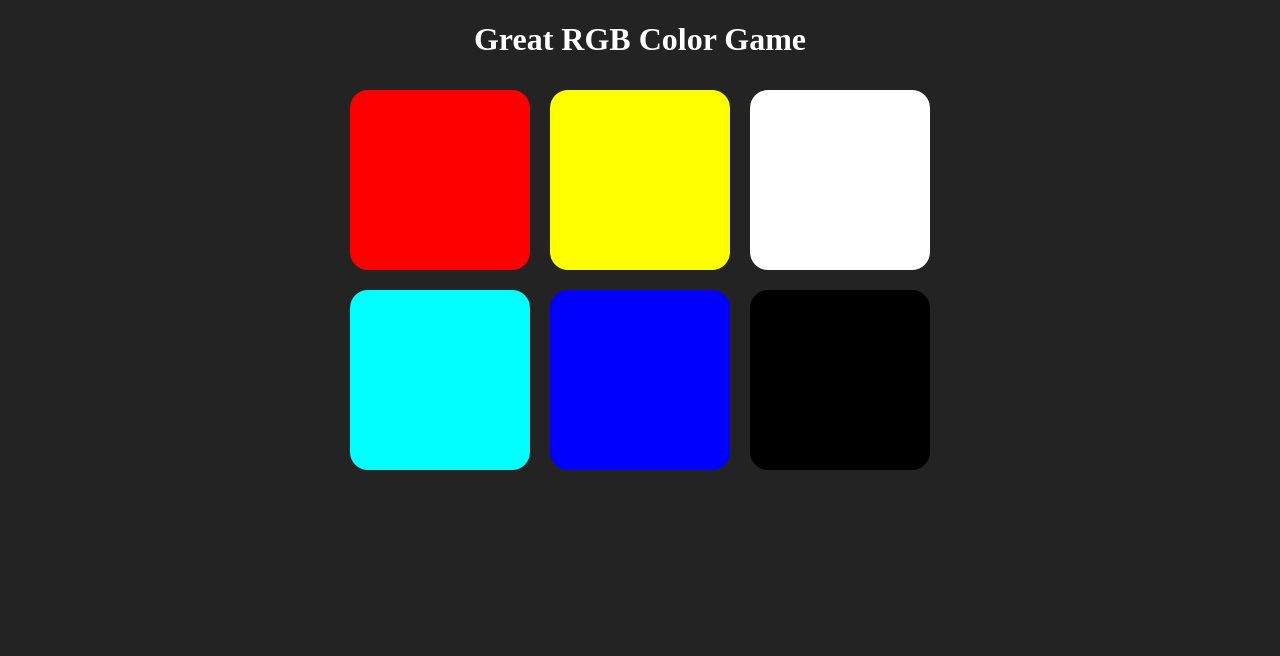
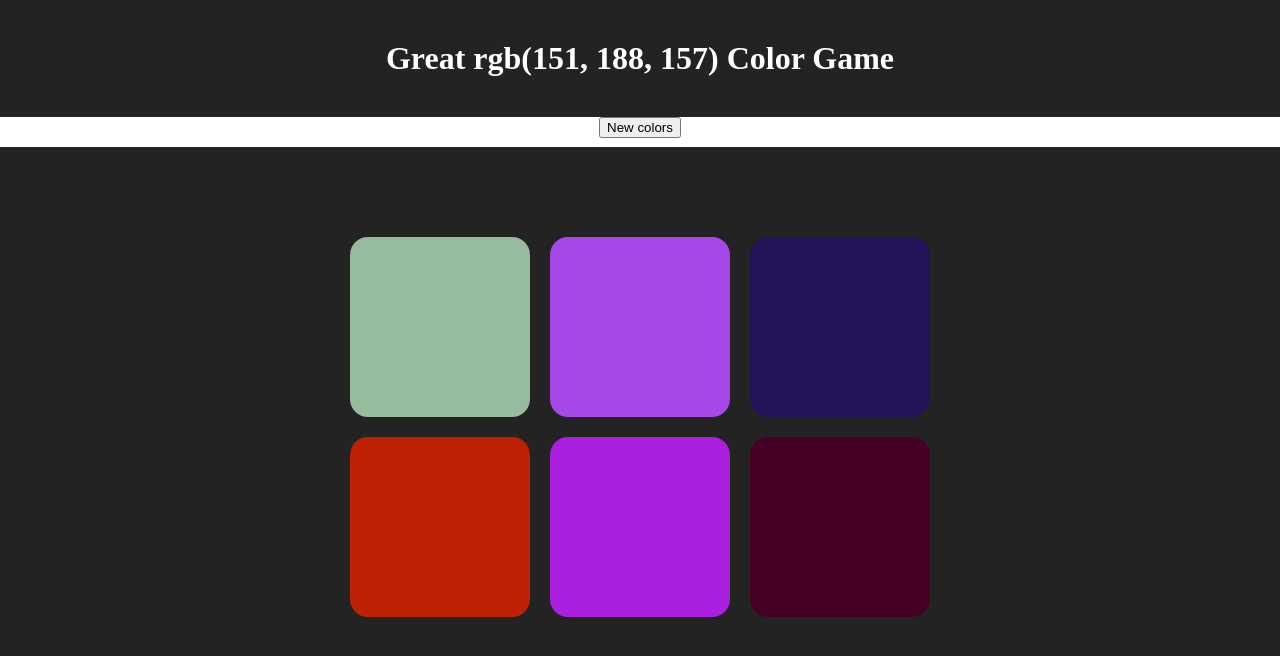
Before and after one commit to Ventore/projectOne, a plain HTML site: page index.html in a window 1280 px wide. Drawn offline with Linux system fonts and the light colour scheme.

Commit message:
Add game logic and random color function

```diff
--- a/index.html
+++ b/index.html
@@ -8,7 +8,12 @@
   </head>
   <body>
 
-  <h1>Great <span>RGB</span> Color Game</h1>
+  <h1>Great <span id="colorDisplay">RGB</span> Color Game</h1>
+
+  <div id="stripe">
+    <button type="button" id="reset">New colors</button>
+    <span id="message"></span>
+  </div>
 
   <div id="container">
     <div class="square"></div>
--- a/main.js
+++ b/main.js
@@ -1,14 +1,66 @@
-var colors = [
-  "rgb(255, 0, 0)",
-  "rgb(255, 255, 0)",
-  "rgb(255, 255, 255)",
-  "rgb(0, 255, 255)",
-  "rgb(0, 0, 255)",
-  "rgb(0, 0, 0)"
-];
+var colors = generateRandomColors(6);
 
 var squares = document.querySelectorAll('.square');
+var pickedColor = pickColor();
+var colorDisplay = document.getElementById("colorDisplay");
+var messageDisplay = document.getElementById("message");
+var h1 = document.querySelector("h1");
+var resetButton = document.querySelector("#reset");
+
+resetButton.addEventListener("click", function() {
+  colors = generateRandomColors(6);
+  pickedColor = pickColor();
+  resetButton.textContent = "New Colors";
+  messageDisplay.textContent = "";
+  h1.style.background = "#232323";
+  colorDisplay.textContent = pickedColor;
+  for(var i = 0; i < squares.length; i++) {
+    squares[i].style.background = colors[i];
+  }
+});
+
+colorDisplay.textContent = pickedColor;
 
 for (var i = 0; i < squares.length; i++) {
+  // Add intial colors to squares
   squares[i].style.background = colors[i];
+  // Add Event Listeners to squares
+  squares[i].addEventListener("click", function() {
+    var clickedColor = this.style.background;
+    if (clickedColor === pickedColor) {
+      messageDisplay.textContent = "Correct!"
+      changeColors(clickedColor);
+      resetButton.textContent = "Play again?"
+      h1.style.background = clickedColor;
+    } else {
+      this.style.background = "#232323";
+      messageDisplay.textContent = "Try Again"
+    }
+  });
+};
+
+function generateRandomColors(num) {
+  var arr = [];
+  for(var i = 0; i < num; i++) {
+    arr.push(randomColor());
+  }
+  return arr;
 }
+
+function randomColor() {
+  var r = Math.floor(Math.random() * 256);
+  var g = Math.floor(Math.random() * 256);
+  var b = Math.floor(Math.random() * 256);
+  return "rgb(" + r + ", " + g + ", " + b + ")"
+}
+
+function changeColors(color) {
+  for (var i = 0; i < squares.length; i++) {
+    squares[i].style.background = color
+  }
+}
+
+function pickColor() {
+  var random = Math.floor(Math.random() * colors.length)
+  return colors[random];
+}
--- a/style.css
+++ b/style.css
@@ -1,10 +1,13 @@
 body {
   background-color: #232323;
+  margin: 0;
 }
 
 h1 {
   color: white;
   text-align: center;
+  margin: 0;
+  padding: 40px;
 }
 
 #container {
@@ -13,10 +16,17 @@ h1 {
 }
 
 .square {
-  background-color: pink;
   width: 30%;
   margin: 1.66%;
   padding-bottom: 30%;
   float: left;
   border-radius: 10%;
 }
+
+#stripe {
+  background-color: white;
+  height: 30px;
+  text-align: center;
+  color: black;
+  margin-bottom: 80px;
+}
```
